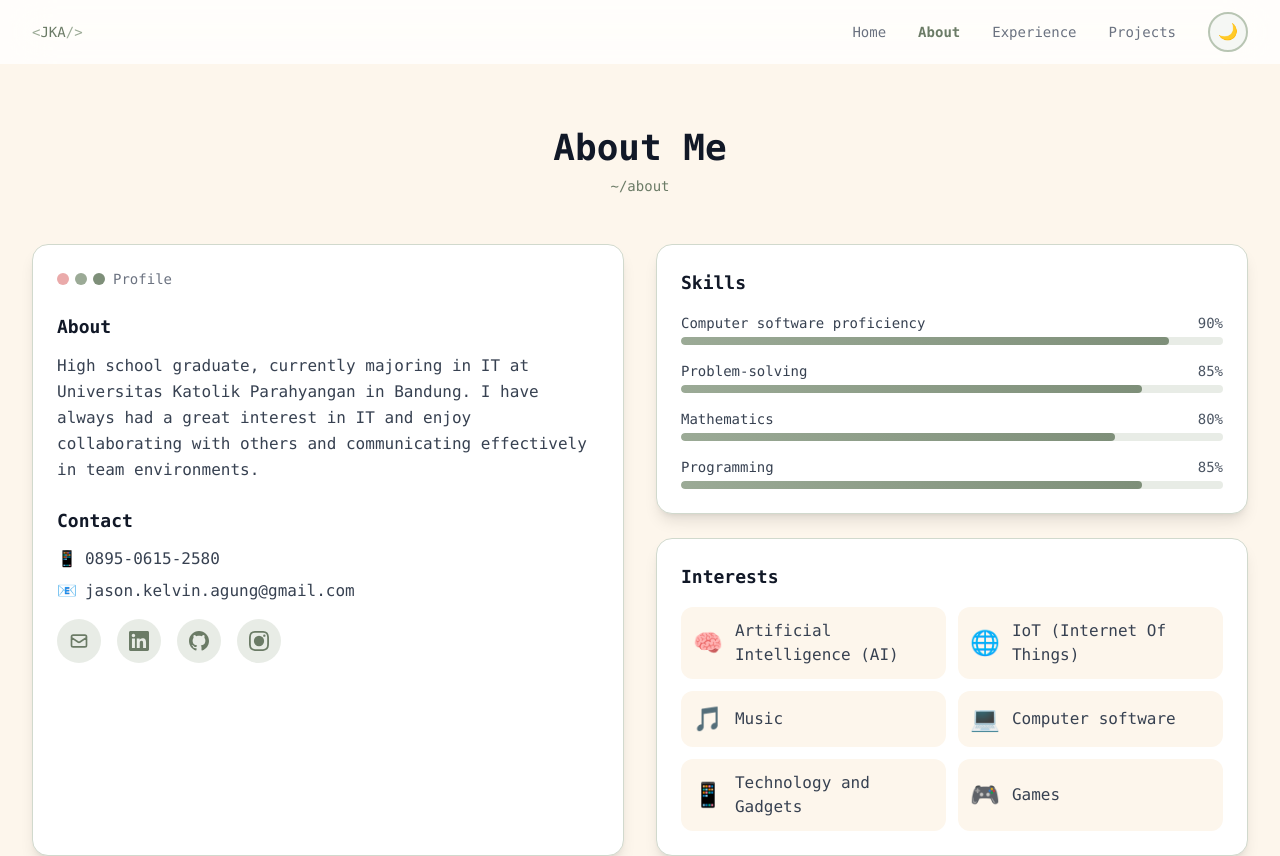
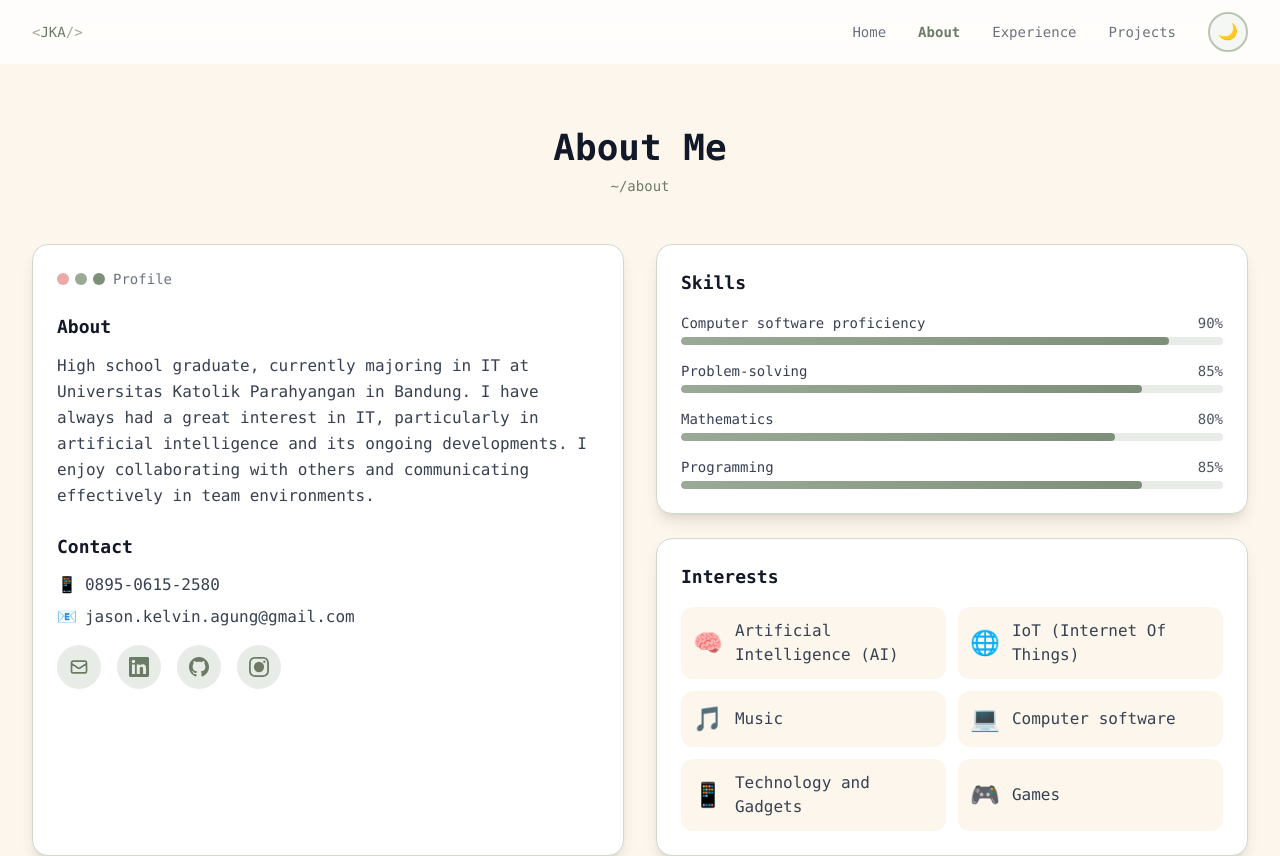
Before and after one commit to JasonAgung/portfolio-website, a Next.js app: page /about in a window 1280 px wide. Shown: the top 856 px of the page. Built offline with nearby package versions, Linux system fonts and the light colour scheme.

Commit message:
update about text(s)

```diff
--- a/app/about/AboutClient.tsx
+++ b/app/about/AboutClient.tsx
@@ -56,8 +56,8 @@ export default function AboutClient() {
                     <h3 className="text-lg font-semibold text-gray-900 dark:text-white mb-3">About</h3>
                     <p className="text-gray-700 dark:text-gray-300 leading-relaxed font-mono">
                       High school graduate, currently majoring in IT at Universitas Katolik Parahyangan in Bandung.
-                      I have always had a great interest in IT and enjoy collaborating with others and
-                      communicating effectively in team environments.
+                      I have always had a great interest in IT, particularly in artificial intelligence and its ongoing developments.
+                      I enjoy collaborating with others and communicating effectively in team environments.
                     </p>
                   </div>
 
```
